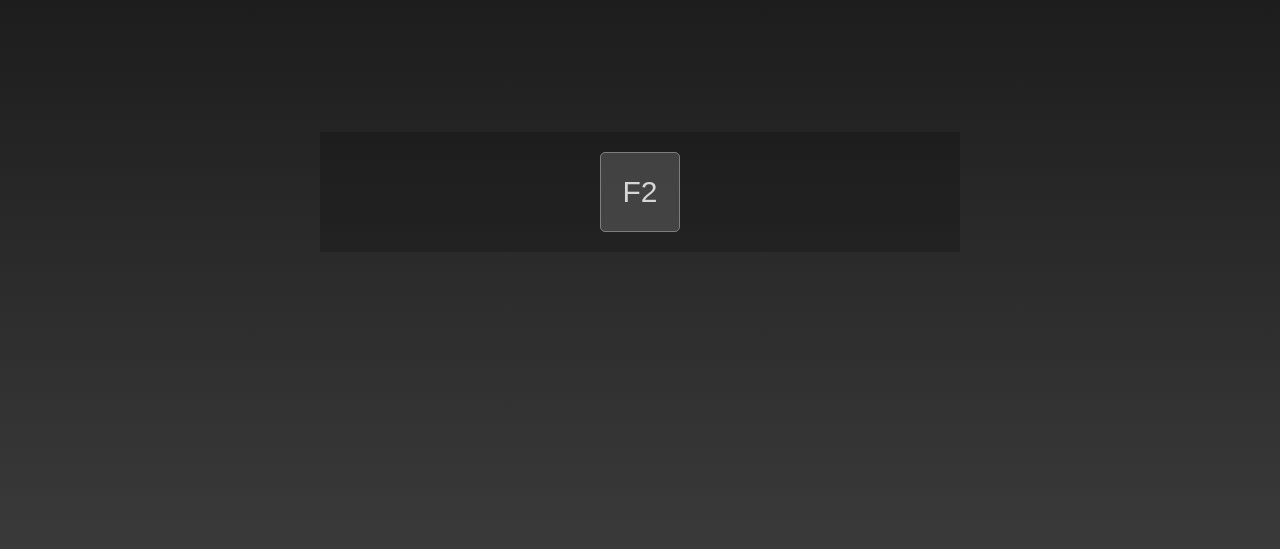
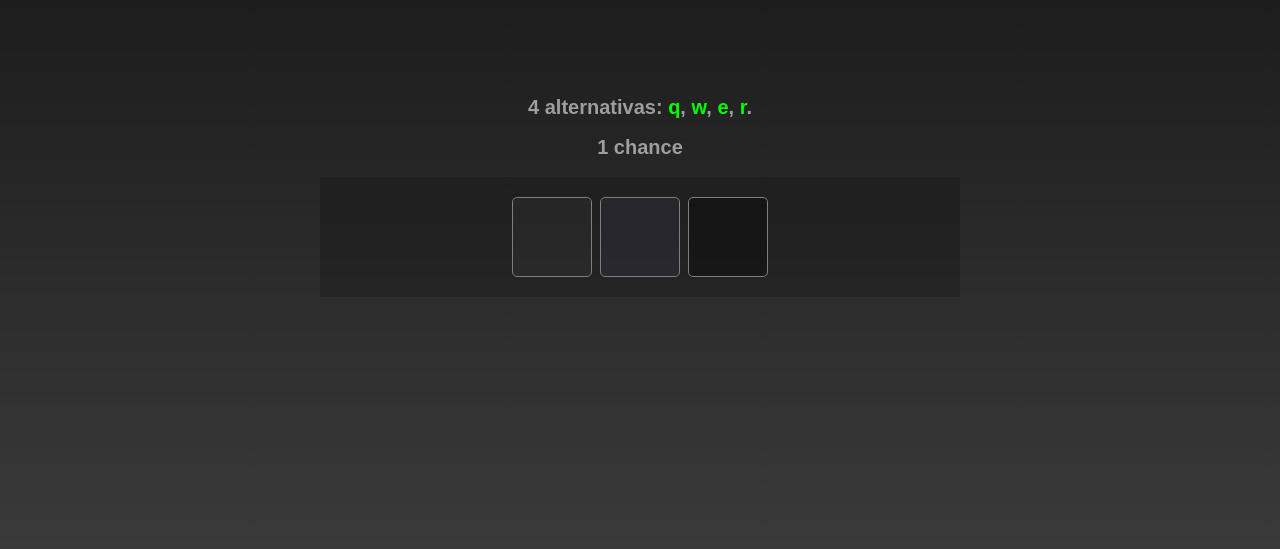
Before and after one commit to LuciLua/testesJS, a plain HTML site: page page4.html in a window 1280 px wide. Shown: the part 168-717 px from the top of the page. Drawn offline with Linux system fonts and the light colour scheme.

Commit message:
:computer: keydown press challenger

```diff
--- a/app4.js
+++ b/app4.js
@@ -1,9 +1,28 @@
 window.onload = () => {
 var keys = document.getElementById('keys')
-
+var random = document.getElementById('random')
+var result = document.getElementById('result')
 
 document.querySelector('body').addEventListener('keydown', function(e){
+
+    var randomizar = Math.random(e.key)
+
+    let unshuffled = ['q','w','e','r']
+
+    let shuffled = unshuffled
+      .map((value) => ({ value, sort: Math.random() }))
+      .sort((a, b) => a.sort - b.sort)
+      .map(({ value }) => value)
+
+    random.textContent = shuffled[0]
     keys.textContent=(e.key)
+
+    if (e.key == shuffled[0]){
+        result.innerHTML='❤'
+    }
+    else {
+        result.innerHTML='☠'
+    }
 })
 
 }
--- a/css/style4.css
+++ b/css/style4.css
@@ -23,6 +23,20 @@ main{
     display: flex;
     align-items: center;
     justify-content: center;
+    flex-direction: column;
+}
+
+h1{
+    color: rgb(158, 158, 158);
+    font-family: Arial;
+    text-align: center;
+    font-size: 20px;
+    line-height: 2;
+    margin-bottom: 10px;
+}
+
+span{
+    color: #00ff00;
 }
 
 .btns{
@@ -48,9 +62,21 @@ main{
 
     position: relative;
 
+    margin: 4px;
+
     display: flex;
     align-items: center;
     justify-content: center;
+}
+
+.btn:nth-child(1){
+    background-color: rgba(70, 70, 70, 0.158);
+}
+.btn:nth-child(2){
+    background-color: rgba(52, 50, 66, 0.356);
+}
+.btn:nth-child(3){
+    background-color: rgba(0, 0, 0, 0.356);
 }
 
 .btn p{
--- a/page4.html
+++ b/page4.html
@@ -4,14 +4,25 @@
     <meta charset="UTF-8">
     <meta http-equiv="X-UA-Compatible" content="IE=edge">
     <meta name="viewport" content="width=device-width, initial-scale=1.0">
-    <title>Document</title>
+    <title>Sorte</title>
     <link rel="stylesheet" href="css/style4.css">
 </head>
 <body>
     <main>
+        <h1>
+            4 alternativas: <span>q</span>, <span>w</span>, <span>e</span>, <span>r</span>.
+            <br>
+            1 chance
+        </h1>
         <div class="btns">
             <div class="btn">
-                <p id="keys">F2</p>
+                <p id="keys"></p>
+            </div>
+            <div class="btn">
+                <p id="random"></p>
+            </div>
+            <div class="btn">
+                <p id="result"></p>
             </div>
             <!-- <div class="btn"></div> -->
         </div>
```
